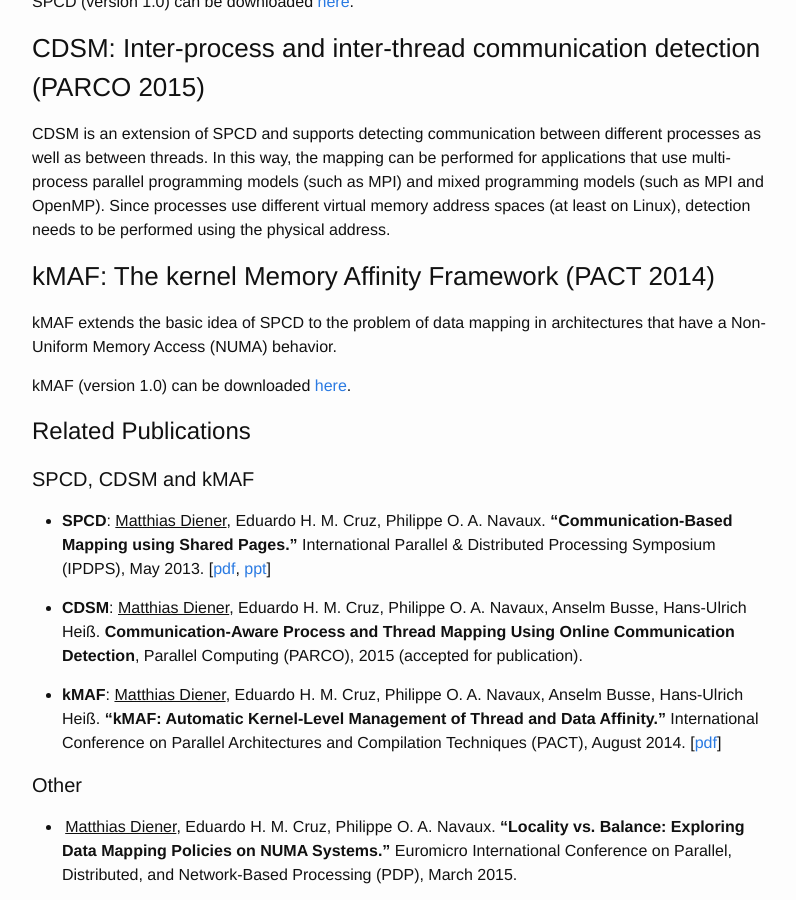
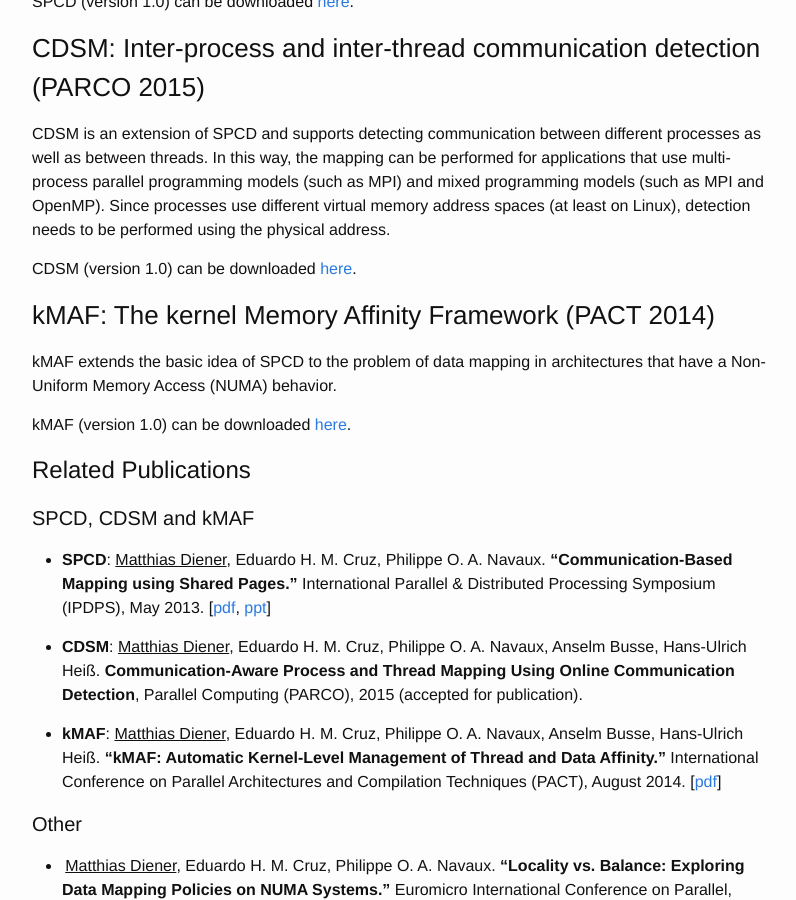
Before and after one commit to matthiasdiener/matthiasdiener.github.io, a Jekyll site: the page built from research.md, in a window 1280 px wide and 900 px high, scrolled down 734 px. Shown: the whole window, without its empty margins (238-1034 px from the left). Built offline with Jekyll 4.4.1, drawn with Linux system fonts in a browser that asks for light colours.

Commit message:
add cdsm version 1.0

```diff
--- a/research.md
+++ b/research.md
@@ -27,6 +27,8 @@ SPCD (version 1.0) can be downloaded [here](../files/spcd-1.0.tar.gz).
 
 CDSM is an extension of SPCD and supports detecting communication between different processes as well as between threads. In this way, the mapping can be performed for applications that use multi-process parallel programming models (such as MPI) and mixed programming models (such as MPI and OpenMP).
 Since processes use different virtual memory address spaces (at least on Linux), detection needs to be performed using the physical address.
+
+CDSM (version 1.0) can be downloaded [here](../files/cdsm-1.0.tar.gz).
 
 ### kMAF: The kernel Memory Affinity Framework (PACT 2014)
 
```
